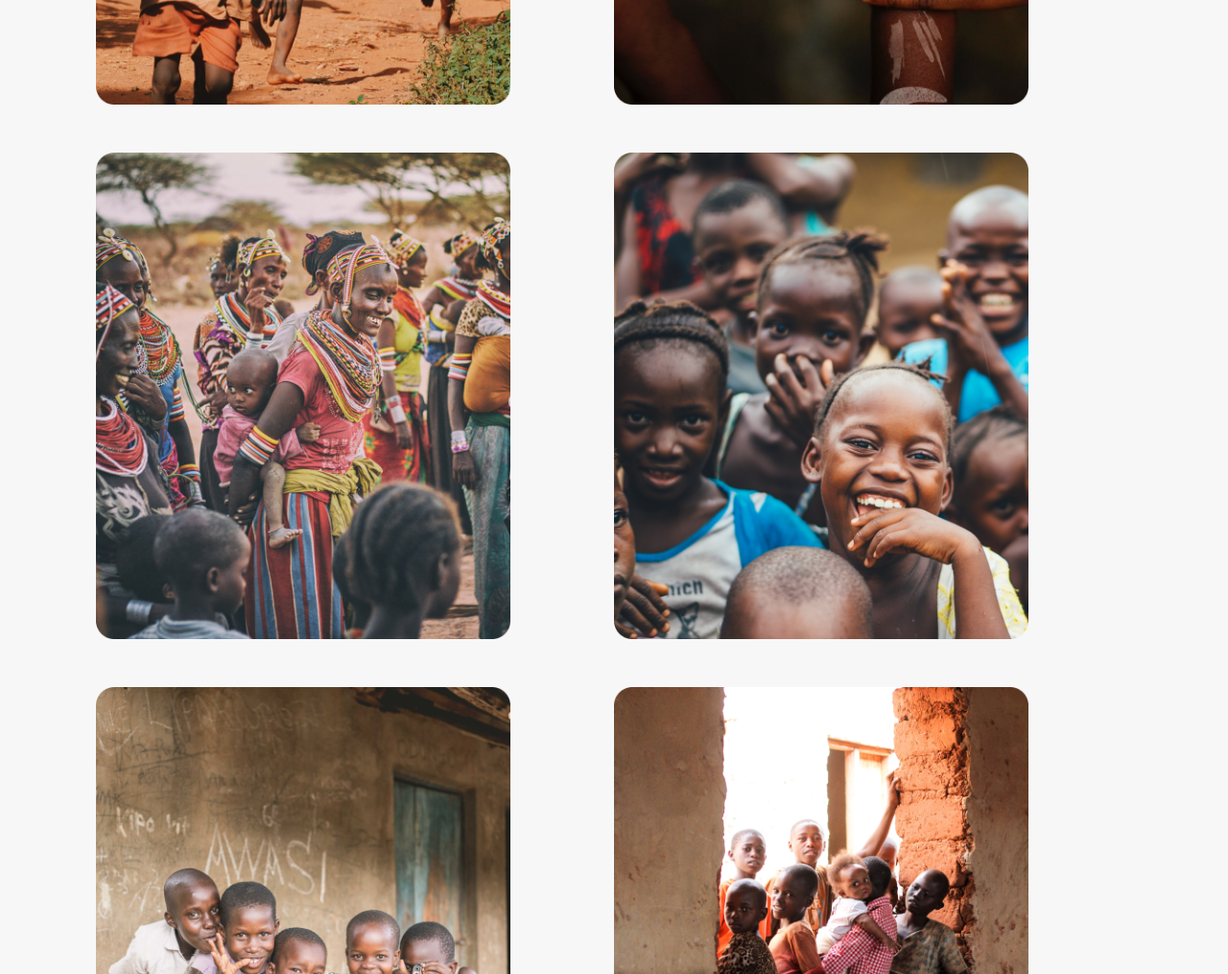
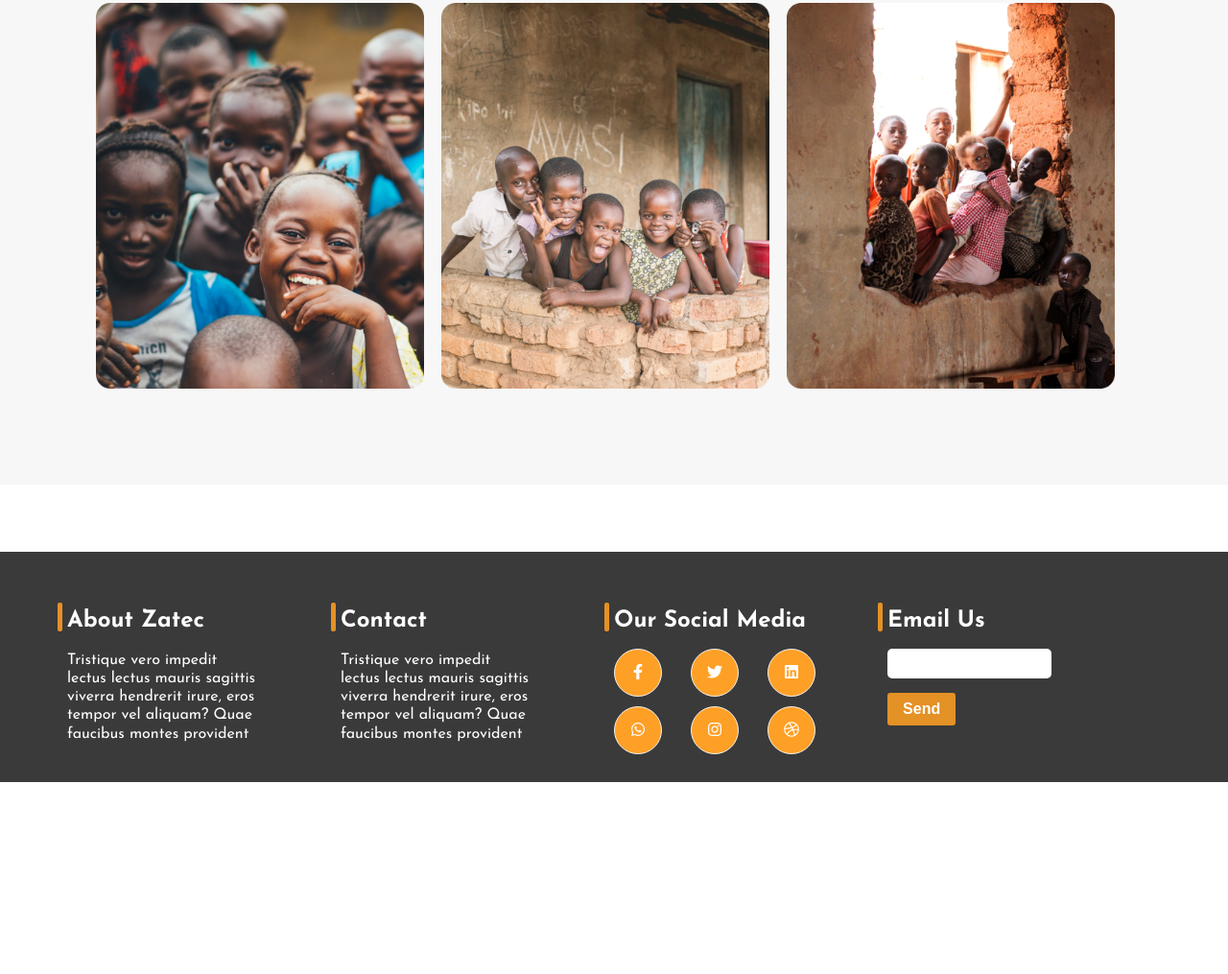
Before and after one commit to jonathan1965/Zatec_Work_Three, a plain HTML site: page index.html in a window 1280 px wide. Shown: the part 4315-5330 px from the top of the page at 96% size. After the commit the page ends 5130 px from the top, so only its background shows below. Drawn offline with Linux system fonts and the light colour scheme.

Commit message:
make it better

```diff
--- a/index.html
+++ b/index.html
@@ -186,14 +186,14 @@
     </section>
 
     <section class="section_five">
-        <div class="">
+        <div>
             <div class="main_garelly">
                 <i class="fas fa-users fa-7x"></i>
                 <div class="main_content">
                     <h1>We are Building Software To Help</h1>
                     <p>Outstanding systems that enhance people’s daily <br>
                         lives are developed here.Outstanding systems that enhance people’s daily
-                  <br>  lives are developed here.</p>
+                        <br> lives are developed here.</p>
                 </div>
 
                 <div class="garelly">
@@ -207,6 +207,55 @@
             </div>
         </div>
     </section>
+
+    <footer>
+        <div class="wrapp_footer">
+            <div class="zatec_footer">
+                <div class="footer_ft">
+                    <div class="About_ft">
+                        <h2>About Zatec</h2>
+                        <p>Tristique vero impedit lectus lectus mauris
+                            sagittis viverra hendrerit irure,
+                            eros tempor vel aliquam? Quae faucibus montes
+                            provident</p>
+                    </div>
+                </div>
+
+                <div class="footer_ft">
+                    <div class="About_ft">
+                        <h2>Contact</h2>
+                        <p>Tristique vero impedit lectus lectus mauris
+                            sagittis viverra hendrerit irure,
+                            eros tempor vel aliquam? Quae faucibus montes
+                            provident</p>
+                    </div>
+                </div>
+
+                <div class="footer_ft">
+                    <div class="About_ft">
+                        <h2>Our Social Media</h2>
+                        <div class="ft_icon">
+                            <i class="fab fa-facebook-f"></i>
+                            <i class="fab fa-twitter"></i>
+                            <i class="fab fa-linkedin"></i>
+                            <i class="fab fa-whatsapp"></i>
+                            <i class="fab fa-instagram"></i>
+                            <i class="fab fa-dribbble"></i>
+                        </div>
+                    </div>
+                </div>
+                <div class="footer_ft">
+                    <div class="About_ft">
+                        <h2>Email Us</h2>
+                        <div class="email">
+                            <input type="text">
+                            <button>Send</button>
+                        </div>
+                    </div>
+                </div>
+            </div>
+        </div>
+    </footer>
 </body>
 
 </html>
--- a/src/style.css
+++ b/src/style.css
@@ -216,7 +216,6 @@ a:hover {
 
 /* section Three for partenrs*/
 .section_three {
-
     height: 170vh;
     background: rgba(220, 220, 220, 0.22);
 }
@@ -234,9 +233,6 @@ a:hover {
     height: auto;
 
 }
-
-
-
 
 .info_title {
 
@@ -272,10 +268,6 @@ a:hover {
 
 
 /* section four start */
-
-.section_four {
-
-}
 
 .process {
     display: grid;
@@ -324,7 +316,6 @@ a:hover {
 /* Section five */
 
 .section_five {
-    padding-b;
     background: rgba(220, 220, 220, 0.22);
 }
 
@@ -364,7 +355,101 @@ a:hover {
     grid-row-gap: 50px
 }
 
+
 /* section five end */
+
+
+/* Footer */
+footer {
+    height: 30vh;
+    background: #3A3A3A;
+}
+
+.wrapp_footer {
+    margin: 70px;
+    padding-top: 30px;
+}
+
+.footer_ft {
+ color: white;
+}
+
+.About_ft h2::before{
+    content: "";
+    display: block;
+    position: relative;
+    right: 10px;
+    top:23px;
+    background-color: #E49126;
+    width: 5px;
+    border-radius: 2px;
+    height: 30px;
+
+}
+
+.ft_icon {
+    margin-top: 17px;
+    display: grid;
+    grid-template-columns: repeat(3,80px);
+    row-gap: 10px;
+    text-align: center;
+}
+
+.ft_icon i{
+    padding: 15px;
+    background-color: #FFA026;
+    border-radius: 100%;
+    width: 50px;
+    height: 50px;
+    border: 1px solid #F2F2F2;
+
+}
+
+.zatec_footer  {
+    display: grid;
+    grid-template-columns: repeat(4,1fr);
+}
+
+.About_ft p{
+    width: 70%;
+    padding-top: 20px;
+    line-height: 1.2rem;
+}
+
+.email {
+    margin-top: 17px;
+    display: grid;
+}
+
+.email input{
+    padding: 8px 25px;
+    border: none;
+    border-radius:5px ;
+    width: 60%;
+}
+
+.email input:focus{
+    outline: none;
+}
+
+.email button{
+    margin-top: 15px;
+    border-radius:3px ;
+    width: 25%;
+    border: none;
+    color: white;
+    padding: 8px 10px;
+    background-color:#E49126 ;
+    cursor: pointer;
+    font-size: medium;
+    font-weight: 700;
+}
+
+/* End Footer */
+
+
+
+
 
 /* Media Queries */
 @media (max-width: 1600px) {
@@ -462,15 +547,15 @@ a:hover {
     }
 
     .garelly {
-        margin-top: 80px;
+        margin-top: 50px;
         justify-content: center;
-        grid-template-columns: repeat(2,1fr);
+        grid-template-columns: repeat(3,1fr);
         grid-column-gap: 0px;
-        grid-row-gap: 50px
+        grid-row-gap: 30px
     }
 
     .garelly img{
-      max-width: 80%;
+      max-width: 95%;
     }
 }
 
@@ -606,6 +691,24 @@ a:hover {
     .process_content{
         margin-top: 20px;
     }
+
+    .garelly {
+        margin-top: 50px;
+        justify-content: center;
+        grid-template-columns: repeat(2,1fr);
+        grid-column-gap: 10px;
+        grid-row-gap: 30px
+    }
+
+    .garelly img{
+      max-width: 100%;
+    }
+
+    .main_garelly {
+        margin: 0px 60px;
+        padding-top: 10px;
+        text-align: center;
+    }
 }
 
 @media (max-width: 500px) {
```
Lines whose indentation alone changed are shown as unchanged.
